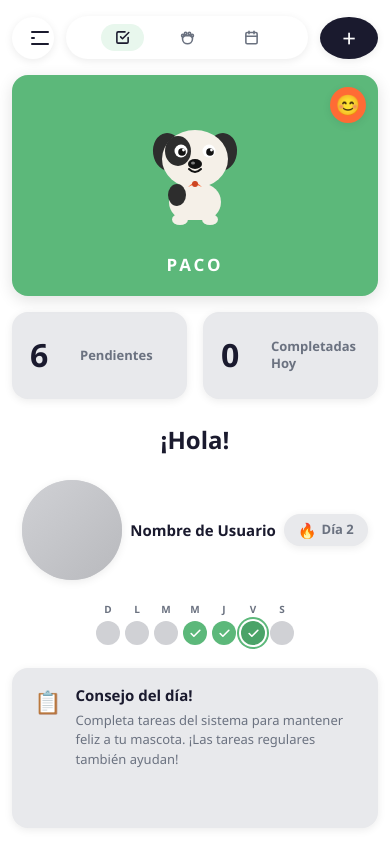
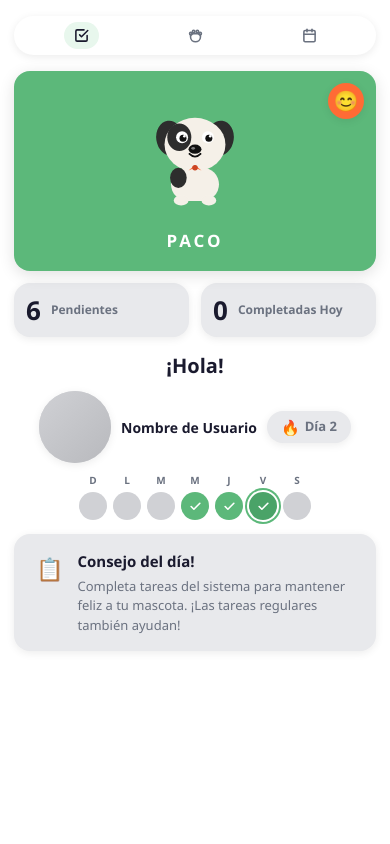
Before and after one commit to LluviaA-SaenzS/TaskPet, a React (Vite) app: page / in a window 390 px wide. Built offline with nearby package versions, Linux system fonts and the light colour scheme.

Commit message:
se arreglo la pantalla de inicio y se eliminaron 2 botones

```diff
--- a/Cliente/src/Estilos/Inicio.css
+++ b/Cliente/src/Estilos/Inicio.css
@@ -7,19 +7,19 @@ html, body, #root {
 }
 
 :root {
-  --green:       #5cb87a;
-  --green-dark:  #4aa368;
-  --green-light: #e8f7ed;
-  --gray-bg:     #f2f3f5;
-  --gray-card:   #e8e9ec;
-  --gray-circle: #d0d1d5;
-  --white:       #ffffff;
-  --text:        #1a1a2e;
-  --text-muted:  #6b7280;
-  --shadow-sm:   0 2px 8px rgba(0,0,0,.08);
-  --shadow-md:   0 4px 16px rgba(0,0,0,.12);
-  --radius-pill: 50px;
-  --radius-card: 16px;
+  --green:        #5cb87a;
+  --green-dark:   #4aa368;
+  --green-light:  #e8f7ed;
+  --gray-bg:      #f2f3f5;
+  --gray-card:    #e8e9ec;
+  --gray-circle:  #d0d1d5;
+  --white:        #ffffff;
+  --text:         #1a1a2e;
+  --text-muted:   #6b7280;
+  --shadow-sm:    0 2px 8px rgba(0,0,0,.08);
+  --shadow-md:    0 4px 16px rgba(0,0,0,.12);
+  --radius-pill:  50px;
+  --radius-card:  16px;
 }
 
 body {
@@ -28,78 +28,47 @@ body {
   color: var(--text);
 }
 
-/* ── Layout Shell ── */
+/* ════════════════════════════════
+   LAYOUT SHELL
+════════════════════════════════ */
 .layout {
   display: flex;
   flex-direction: column;
-  height: 100%;
   min-height: 100vh;
   max-width: 960px;
   margin: 0 auto;
-  padding: 0 20px 20px;
+  padding: 0 20px 24px;
 }
 
-/* ── Header / Nav ── */
+/* ════════════════════════════════
+   HEADER / NAV
+════════════════════════════════ */
 .app-header {
   display: flex;
   align-items: center;
-  justify-content: space-between;
+  gap: 12px;
   padding: 16px 0;
-  gap: 12px;
   flex-shrink: 0;
 }
 
-.btn-hamburger {
-  width: 42px;
-  height: 42px;
-  border-radius: 50%;
-  border: none;
-  background: var(--white);
-  box-shadow: var(--shadow-sm);
-  display: flex;
-  align-items: center;
-  justify-content: center;
-  cursor: pointer;
-  flex-shrink: 0;
-  transition: box-shadow .2s;
-}
-.btn-hamburger:hover { box-shadow: var(--shadow-md); }
-.btn-hamburger span {
-  display: block;
-  width: 18px;
-  height: 2px;
-  background: var(--text);
-  border-radius: 2px;
-  position: relative;
-}
-.btn-hamburger span::before,
-.btn-hamburger span::after {
-  content: '';
-  position: absolute;
-  width: 18px;
-  height: 2px;
-  background: var(--text);
-  border-radius: 2px;
-  left: 0;
-}
-.btn-hamburger span::before { top: -6px; }
-.btn-hamburger span::after  { top:  6px; }
 
+
+/* Nav pill */
 nav.pill-nav {
   flex: 1;
   background: var(--white);
   border-radius: var(--radius-pill);
   box-shadow: var(--shadow-sm);
-  padding: 8px 24px;
+  padding: 6px 20px;
+  overflow: hidden;
 }
-
 nav.pill-nav ul {
   list-style: none;
   display: flex;
   justify-content: space-around;
   align-items: center;
+  height: 100%;
 }
-
 nav.pill-nav ul li a {
   text-decoration: none;
   color: var(--text-muted);
@@ -118,66 +87,45 @@ nav.pill-nav ul li a.active {
   color: var(--text);
   background: var(--green-light);
 }
-nav.pill-nav ul li a svg { flex-shrink: 0; }
 
-.btn-add {
-  width: 42px;
-  height: 42px;
-  border-radius: 50%;
-  border: none;
-  background: var(--text);
-  color: #fff;
-  font-size: 24px;
-  line-height: 1;
-  display: flex;
-  align-items: center;
-  justify-content: center;
-  cursor: pointer;
-  flex-shrink: 0;
-  box-shadow: var(--shadow-sm);
-  transition: background .2s, box-shadow .2s;
-}
-.btn-add:hover { background: var(--green-dark); box-shadow: var(--shadow-md); }
 
-/* ── Page Body — ocupa el espacio restante ── */
+/* ════════════════════════════════
+   PAGE BODY  — desktop (≥ 680px)
+════════════════════════════════ */
 .page-body {
-  flex: 1;                          /* crece para llenar el layout */
+  flex: 1;
   display: grid;
-  grid-template-columns: 1fr 2fr;
-  grid-template-rows: 1fr auto;    /* fila mascota estira; consejo se adapta */
+  grid-template-columns: 2fr 3fr;
+  grid-template-rows: 1fr auto;
   grid-template-areas:
-    "sidebar main-top"
-    "sidebar consejo";
+    "sidebar  main-top"
+    "sidebar  consejo";
   gap: 16px;
-  min-height: 0;                    /* evita overflow en flex child */
+  min-height: 0;
 }
 
-/* ── Sidebar / Usuario ── */
+/* ── Sidebar ── */
 .sidebar {
   grid-area: sidebar;
   display: flex;
   flex-direction: column;
   align-items: center;
+  justify-content: space-around;
   gap: 12px;
   padding-top: 8px;
 }
-
 .sidebar .greeting {
   font-size: 24px;
   font-weight: 800;
-  color: var(--text);
 }
-
 .img-perfil {
-  width: 100px;
-  height: 100px;
+  width: 150px;
+  height: 150px;
   border-radius: 50%;
   background: var(--gray-circle);
   box-shadow: var(--shadow-sm);
   overflow: hidden;
-  display: flex;
-  align-items: center;
-  justify-content: center;
+  flex-shrink: 0;
 }
 .img-perfil img { width: 100%; height: 100%; object-fit: cover; }
 .img-perfil-placeholder {
@@ -185,14 +133,11 @@ nav.pill-nav ul li a svg { flex-shrink: 0; }
   height: 100%;
   background: linear-gradient(135deg, #d0d1d5, #b8b9bd);
 }
-
 .user-name {
   font-size: 15px;
   font-weight: 700;
-  color: var(--text);
   text-align: center;
 }
-
 .racha-badge {
   display: flex;
   align-items: center;
@@ -207,27 +152,23 @@ nav.pill-nav ul li a svg { flex-shrink: 0; }
 }
 .racha-badge .flame { font-size: 15px; }
 
-/* ── Week Days ── */
+/* Días de la semana */
 .week-days {
   list-style: none;
   display: flex;
   gap: 5px;
-  align-items: flex-start;
 }
-
 .week-days li {
   display: flex;
   flex-direction: column;
   align-items: center;
   gap: 4px;
 }
-
 .week-days .day-label {
   font-size: 10px;
   font-weight: 700;
   color: var(--text-muted);
 }
-
 .day-circle {
   width: 28px;
   height: 28px;
@@ -237,19 +178,16 @@ nav.pill-nav ul li a svg { flex-shrink: 0; }
   align-items: center;
   justify-content: center;
   transition: background .2s;
+  flex-shrink: 0;
 }
-
-.day-circle.done {
-  background: var(--green);
-  color: white;
-}
+.day-circle.done  { background: var(--green); color: #fff; }
 .day-circle.today {
   background: var(--green-dark);
-  color: white;
+  color: #fff;
   box-shadow: 0 0 0 2px var(--white), 0 0 0 4px var(--green);
 }
 
-/* ── Main-top: mascota + stats ── */
+/* ── Main-top ── */
 .main-top {
   grid-area: main-top;
   display: grid;
@@ -258,7 +196,7 @@ nav.pill-nav ul li a svg { flex-shrink: 0; }
   min-height: 0;
 }
 
-/* ── Pet Card — llena toda la fila disponible ── */
+/* Tarjeta mascota */
 .mascota-card {
   background: var(--green);
   border-radius: var(--radius-card);
@@ -269,10 +207,9 @@ nav.pill-nav ul li a svg { flex-shrink: 0; }
   justify-content: flex-end;
   padding: 16px 16px 18px;
   position: relative;
-  overflow: visible;
+  overflow: hidden;          /* ← hidden evita traslapes con contenido vecino */
   min-height: 220px;
 }
-
 .pet-badge {
   position: absolute;
   top: 12px;
@@ -286,8 +223,8 @@ nav.pill-nav ul li a svg { flex-shrink: 0; }
   justify-content: center;
   font-size: 20px;
   box-shadow: var(--shadow-sm);
+  z-index: 1;
 }
-
 .pet-illustration {
   flex: 1;
   display: flex;
@@ -295,12 +232,7 @@ nav.pill-nav ul li a svg { flex-shrink: 0; }
   justify-content: center;
   width: 100%;
 }
-
-.pet-illustration svg {
-  width: 130px;
-  height: 130px;
-}
-
+.pet-illustration svg { width: 130px; height: 130px; }
 .pet-name {
   font-size: 17px;
   font-weight: 900;
@@ -310,13 +242,12 @@ nav.pill-nav ul li a svg { flex-shrink: 0; }
   margin-top: 10px;
 }
 
-/* ── Stats Cards ── */
+/* Stats */
 .stats-col {
   display: flex;
   flex-direction: column;
   gap: 16px;
 }
-
 .stat-card {
   flex: 1;
   background: var(--gray-card);
@@ -327,15 +258,12 @@ nav.pill-nav ul li a svg { flex-shrink: 0; }
   gap: 14px;
   padding: 16px 18px;
 }
-
 .stat-number {
   font-size: 32px;
   font-weight: 900;
-  color: var(--text);
   line-height: 1;
   min-width: 36px;
 }
-
 .stat-label {
   font-size: 13px;
   font-weight: 700;
@@ -343,7 +271,7 @@ nav.pill-nav ul li a svg { flex-shrink: 0; }
   line-height: 1.3;
 }
 
-/* ── Consejo Card ── */
+/* ── Consejo ── */
 .consejo-card {
   grid-area: consejo;
   background: var(--gray-card);
@@ -354,59 +282,100 @@ nav.pill-nav ul li a svg { flex-shrink: 0; }
   align-items: flex-start;
   gap: 14px;
 }
-
-.consejo-icon {
-  font-size: 22px;
-  margin-top: 1px;
-  flex-shrink: 0;
-}
-
+.consejo-icon { font-size: 22px; flex-shrink: 0; margin-top: 2px; }
 .consejo-content h4 {
   font-size: 15px;
   font-weight: 800;
-  color: var(--text);
   margin-bottom: 4px;
 }
-
 .consejo-content p {
   font-size: 13px;
   color: var(--text-muted);
   line-height: 1.5;
 }
 
-/* ── Responsive ── */
-@media (max-width: 680px) {
-  .layout { padding: 0 12px 16px; }
+/* ════════════════════════════════
+   RESPONSIVE
+════════════════════════════════ */
 
+/* ── Tablet (≤ 768px) ── */
+@media (max-width: 768px) {
+  .page-body { grid-template-columns: 180px 1fr; }
+  .img-perfil { width: 110px; height: 110px; }
+  .main-top { grid-template-columns: 1fr 140px; }
+}
+
+/* ── Móvil (≤ 600px): layout completamente apilado ── */
+@media (max-width: 600px) {
+  .layout { padding: 0 14px 20px; }
+
+  /* Header: nav sin labels */
+  nav.pill-nav { padding: 6px 10px; }
   nav.pill-nav ul li a .nav-label { display: none; }
+  nav.pill-nav ul li a { padding: 6px 10px; gap: 0; }
 
+  /* Botones header */
+  .btn-hamburger,
+  .btn-add { width: 38px; height: 38px; min-width: 38px; }
+  .btn-add { font-size: 22px; }
+
+  /* Page body: columna única */
   .page-body {
-    grid-template-columns: 1fr;
-    grid-template-rows: auto auto auto;
-    grid-template-areas:
-      "main-top"
-      "sidebar"
-      "consejo";
+    display: flex;              /* ← flex en lugar de grid para máximo control */
+    flex-direction: column;
+    gap: 14px;
   }
 
+  /* Orden visual: mascota → stats → usuario → consejo */
+  .main-top   { order: 1; }
+  .sidebar    { order: 2; }
+  .consejo-card { order: 3; }
+
+  /* main-top: mascota arriba, stats abajo en fila */
+  .main-top {
+    display: flex;
+    flex-direction: column;
+    gap: 12px;
+  }
+  .mascota-card {
+    min-height: 200px;
+    width: 100%;
+  }
+  .pet-illustration svg { width: 120px; height: 120px; }
+
+  .stats-col {
+    flex-direction: row;        /* stats en fila */
+    gap: 12px;
+  }
+  .stat-card  { flex: 1; padding: 14px 12px; gap: 10px; }
+  .stat-number { font-size: 26px; min-width: unset; }
+  .stat-label  { font-size: 12px; }
+
+  /* Sidebar: fila centrada */
   .sidebar {
     flex-direction: row;
     flex-wrap: wrap;
     justify-content: center;
+    align-items: center;
+    gap: 10px;
     padding-top: 0;
-    gap: 8px;
   }
-  .sidebar .greeting { width: 100%; text-align: center; }
-
-  .main-top { grid-template-columns: 1fr 140px; }
-  .mascota-card { min-height: 180px; }
-  .day-circle { width: 24px; height: 24px; }
+  .sidebar .greeting {
+    width: 100%;
+    text-align: center;
+    font-size: 20px;
+    order: -1;                  /* siempre primero dentro del sidebar */
+  }
+  .img-perfil  { width: 72px; height: 72px; }
+  .user-name   { font-size: 14px; }
+  .week-days   { gap: 6px; }
+  .day-circle  { width: 28px; height: 28px; }
 }
 
-@media (max-width: 420px) {
-  .main-top {
-    grid-template-columns: 1fr;
-  }
-  .stats-col { flex-direction: row; }
-  .stat-card { flex: 1; }
+/* ── Móvil muy pequeño (≤ 360px) ── */
+@media (max-width: 360px) {
+  nav.pill-nav ul li a { padding: 6px 8px; }
+  .day-circle { width: 24px; height: 24px; }
+  .week-days  { gap: 4px; }
+  .stat-card  { padding: 12px 10px; }
 }
--- a/Cliente/src/Paginas/Inicio.jsx
+++ b/Cliente/src/Paginas/Inicio.jsx
@@ -79,9 +79,6 @@ function App() {
 
       {/* ── Header ── */}
       <header className="app-header">
-        <button className="btn-hamburger" aria-label="Menú">
-          <span />
-        </button>
 
         <nav className="pill-nav">
           <ul>
@@ -106,8 +103,7 @@ function App() {
           </ul>
         </nav>
 
-        <button className="btn-add" aria-label="Agregar">+</button>
-      </header>
+    </header>
 
       {/* ── Cuerpo ── */}
       <div className="page-body">
```
